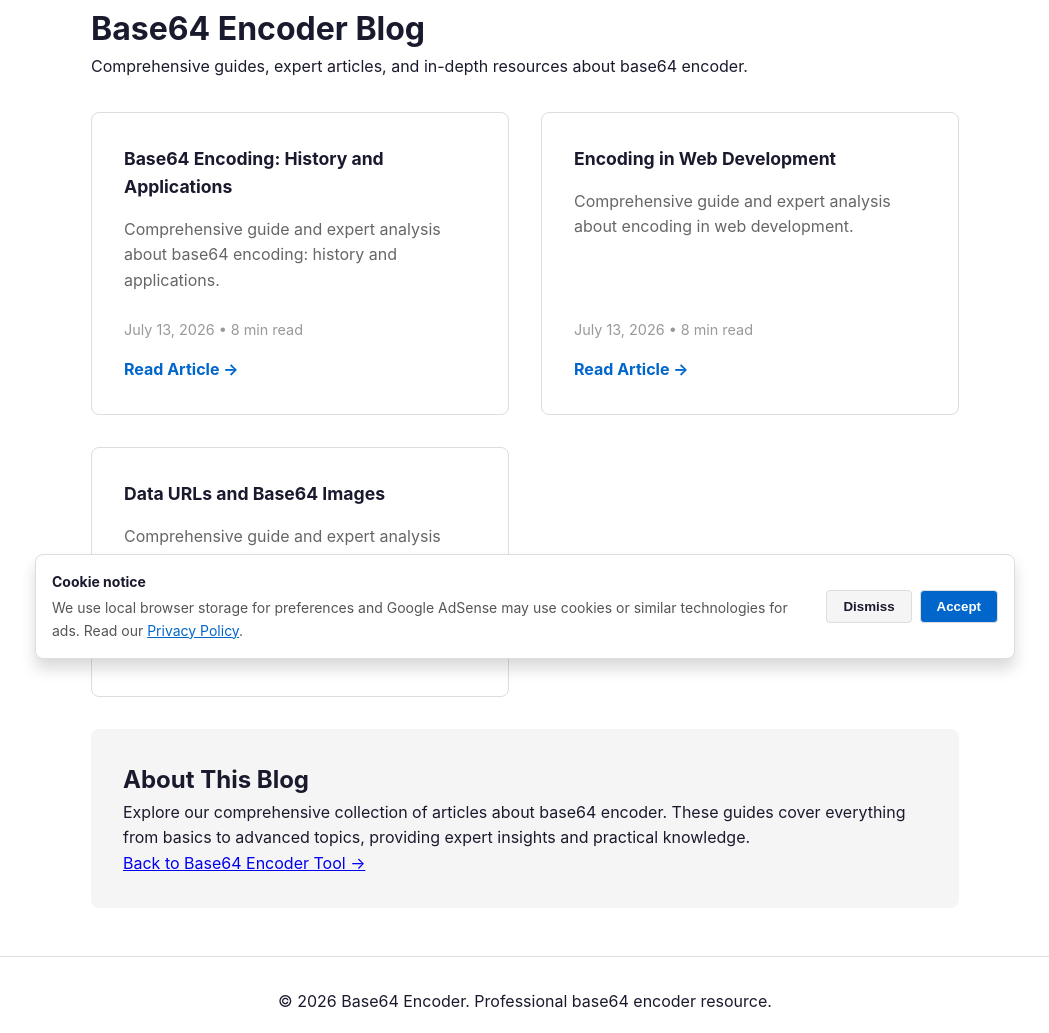
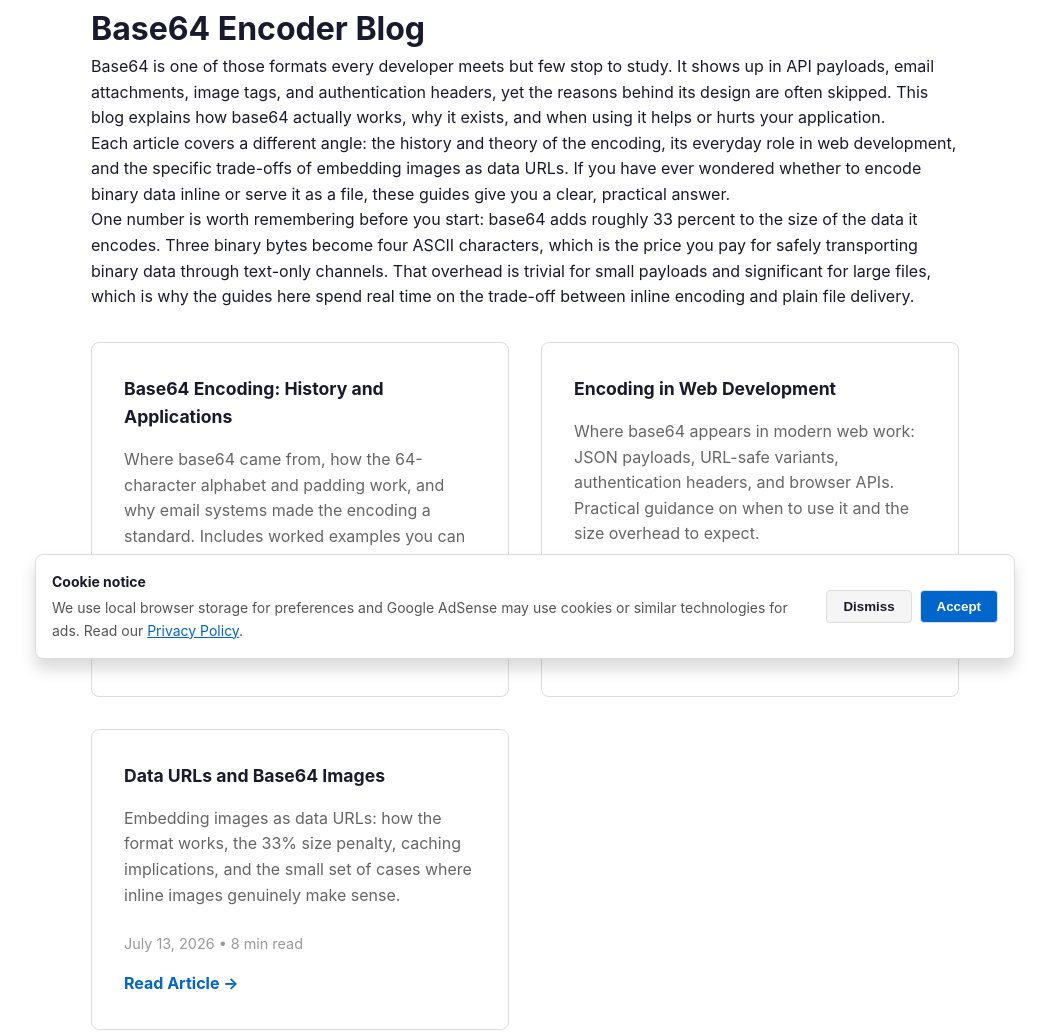
Before and after one commit to ChameleonPartnership/base64-encoder, a website: page blog/index.html in a window 1280 px wide. Shown: the part 125-1158 px from the top of the page, without its empty margins (115-1164 px from the left). Drawn offline with Linux system fonts and the light colour scheme.

Commit message:
AdSense review fix: www canonical URLs across pages/sitemap/robots, expand blog hub content, restore corrupted blog pages

```diff
--- a/blog/index.html
+++ b/blog/index.html
@@ -3,7 +3,7 @@
 <head>
   <meta charset="UTF-8" />
   <meta name="viewport" content="width=device-width, initial-scale=1.0" />
-  <meta name="description" content="Blog articles and guides about base64 encoder." />
+  <meta name="description" content="Practical guides on base64 encoding, web development encoding, and data URLs. Learn the history, use cases, and trade-offs with real examples." />
   <title>Base64 Encoder Blog - Articles & Guides</title>
   <link rel="canonical" href="https://www.base64-encoder.pro/blog/" />
   <script async src="https://pagead2.googlesyndication.com/pagead/js/adsbygoogle.js?client=ca-pub-6100778423642867" crossorigin="anonymous"></script>
@@ -13,7 +13,7 @@
     "@context": "https://schema.org",
     "@type": "CollectionPage",
     "name": "Base64 Encoder Blog",
-    "description": "Articles and guides about base64 encoder.",
+    "description": "Practical guides on base64 encoding, web development encoding, and data URLs.",
     "url": "https://www.base64-encoder.pro/blog/"
   }
   </script>
@@ -27,7 +27,24 @@
 
   <main style="max-width: 900px; margin: 2rem auto; padding: 0 1rem;">
     <h1>Base64 Encoder Blog</h1>
-    <p>Comprehensive guides, expert articles, and in-depth resources about base64 encoder.</p>
+    <p>
+      Base64 is one of those formats every developer meets but few stop to study. It shows up in API payloads, email
+      attachments, image tags, and authentication headers, yet the reasons behind its design are often skipped. This blog
+      explains how base64 actually works, why it exists, and when using it helps or hurts your application.
+    </p>
+    <p>
+      Each article covers a different angle: the history and theory of the encoding, its everyday role in web development,
+      and the specific trade-offs of embedding images as data URLs. If you have ever wondered whether to encode binary data
+      inline or serve it as a file, these guides give you a clear, practical answer.
+    </p>
+
+    <p>
+      One number is worth remembering before you start: base64 adds roughly 33 percent to the size of the data it
+      encodes. Three binary bytes become four ASCII characters, which is the price you pay for safely transporting
+      binary data through text-only channels. That overhead is trivial for small payloads and significant for large
+      files, which is why the guides here spend real time on the trade-off between inline encoding and plain file
+      delivery.
+    </p>
 
     <section style="display: grid; grid-template-columns: repeat(auto-fit, minmax(280px, 1fr)); gap: 2rem; margin: 2rem 0;">
 
@@ -36,7 +53,8 @@
             <a href="base64-encoding-history.html" style="text-decoration: none; color: inherit;">Base64 Encoding: History and Applications</a>
           </h3>
           <p style="margin: 0 0 1.5rem 0; color: #666; flex-grow: 1;">
-            Comprehensive guide and expert analysis about base64 encoding: history and applications.
+            Where base64 came from, how the 64-character alphabet and padding work, and why email systems made the
+            encoding a standard. Includes worked examples you can reproduce in any language.
           </p>
           <p style="font-size: 0.9rem; color: #999; margin: 0;">July 13, 2026 • 8 min read</p>
           <a href="base64-encoding-history.html" style="margin-top: 1rem; display: inline-block; color: #0066cc; text-decoration: none; font-weight: bold;">Read Article →</a>
@@ -46,7 +64,8 @@
             <a href="encoding-web-development.html" style="text-decoration: none; color: inherit;">Encoding in Web Development</a>
           </h3>
           <p style="margin: 0 0 1.5rem 0; color: #666; flex-grow: 1;">
-            Comprehensive guide and expert analysis about encoding in web development.
+            Where base64 appears in modern web work: JSON payloads, URL-safe variants, authentication headers, and
+            browser APIs. Practical guidance on when to use it and the size overhead to expect.
           </p>
           <p style="font-size: 0.9rem; color: #999; margin: 0;">July 13, 2026 • 8 min read</p>
           <a href="encoding-web-development.html" style="margin-top: 1rem; display: inline-block; color: #0066cc; text-decoration: none; font-weight: bold;">Read Article →</a>
@@ -56,7 +75,8 @@
             <a href="data-urls-base64-images.html" style="text-decoration: none; color: inherit;">Data URLs and Base64 Images</a>
           </h3>
           <p style="margin: 0 0 1.5rem 0; color: #666; flex-grow: 1;">
-            Comprehensive guide and expert analysis about data urls and base64 images.
+            Embedding images as data URLs: how the format works, the 33% size penalty, caching implications, and the
+            small set of cases where inline images genuinely make sense.
           </p>
           <p style="font-size: 0.9rem; color: #999; margin: 0;">July 13, 2026 • 8 min read</p>
           <a href="data-urls-base64-images.html" style="margin-top: 1rem; display: inline-block; color: #0066cc; text-decoration: none; font-weight: bold;">Read Article →</a>
@@ -66,16 +86,20 @@
     <section style="padding: 2rem; background: #f5f5f5; border-radius: 8px; margin: 2rem 0;">
       <h2>About This Blog</h2>
       <p>
-        Explore our comprehensive collection of articles about base64 encoder.
-        These guides cover everything from basics to advanced topics, providing expert insights
-        and practical knowledge.
+        These articles are written for developers who want more than a copy-paste answer. Each guide explains the
+        underlying mechanism, shows real input and output, and then gives a clear recommendation you can apply to your
+        own projects.
+      </p>
+      <p>
+        Try the free browser-based <a href="../index.html">Base64 Encoder</a> while you read. It encodes and decodes text,
+        files, and URLs entirely on your device, so your data never leaves your machine.
       </p>
       <p><a href="../index.html">Back to Base64 Encoder Tool →</a></p>
     </section>
   </main>
 
   <footer style="padding: 2rem; text-align: center; border-top: 1px solid #ddd; margin-top: 3rem;">
-    <p>&copy; 2026 Base64 Encoder. Professional base64 encoder resource.</p>
+    <p>&copy; 2026 Base64 Encoder. Professional encoding resource.</p>
   </footer>
   <script src="../assets/js/consent.js" defer></script>
 </body>
--- a/llms-full.txt
+++ b/llms-full.txt
@@ -1,6 +1,6 @@
 # Base64 Encoder/Decoder Pro — Complete Site Documentation
 
-**URL:** https://base64-encoder.pro/
+**URL:** https://www.base64-encoder.pro/
 **Type:** Browser-based utility application
 **Last Updated:** 2026-07-05
 **Licence:** MIT
--- a/llms.txt
+++ b/llms.txt
@@ -49,4 +49,4 @@ Built with vanilla JavaScript — no frameworks, no dependencies, no build step.
 ---
 
 **Updated:** 2026-07-05
-**Hosting:** https://base64-encoder.pro/
+**Hosting:** https://www.base64-encoder.pro/
```
